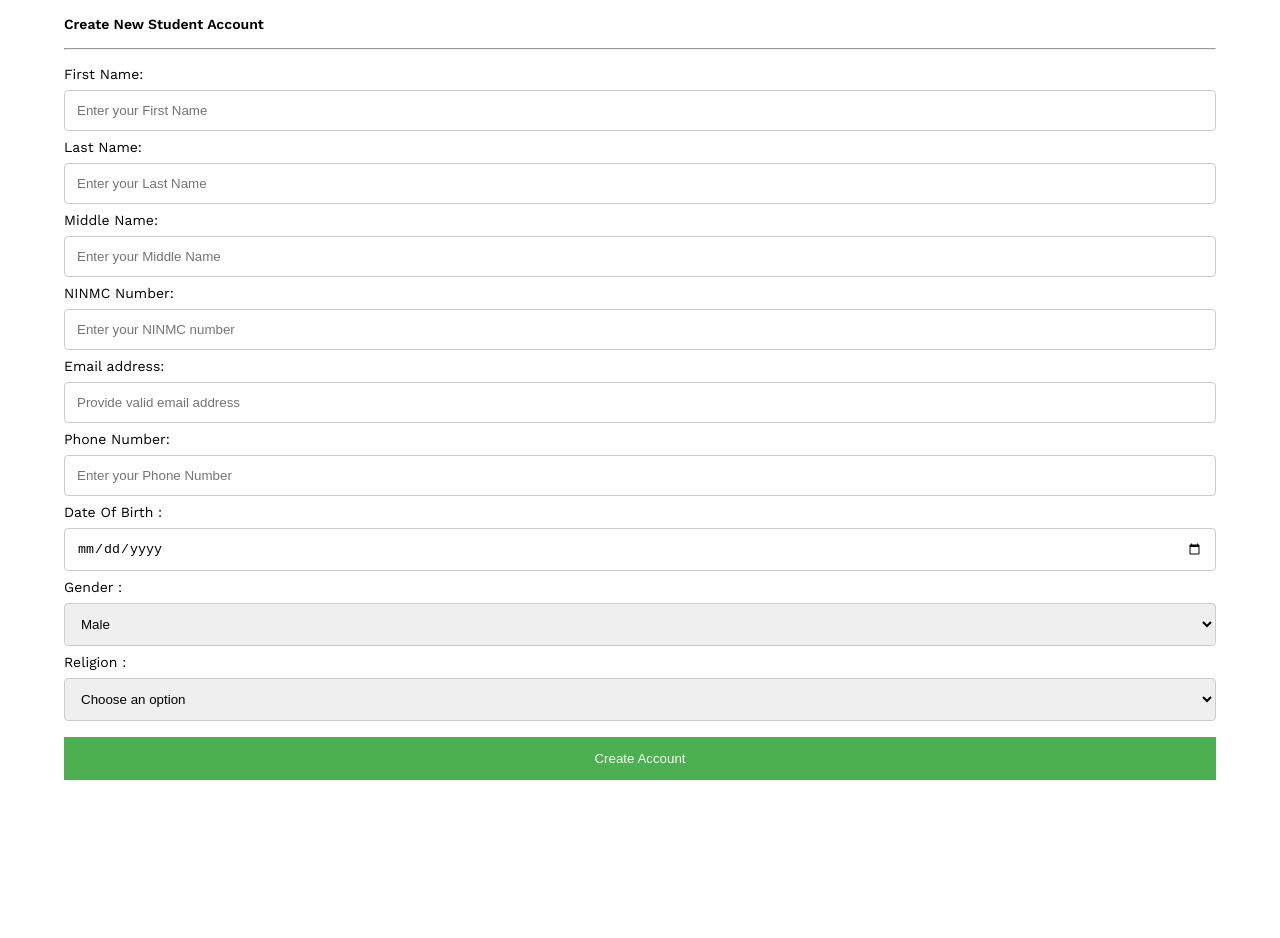
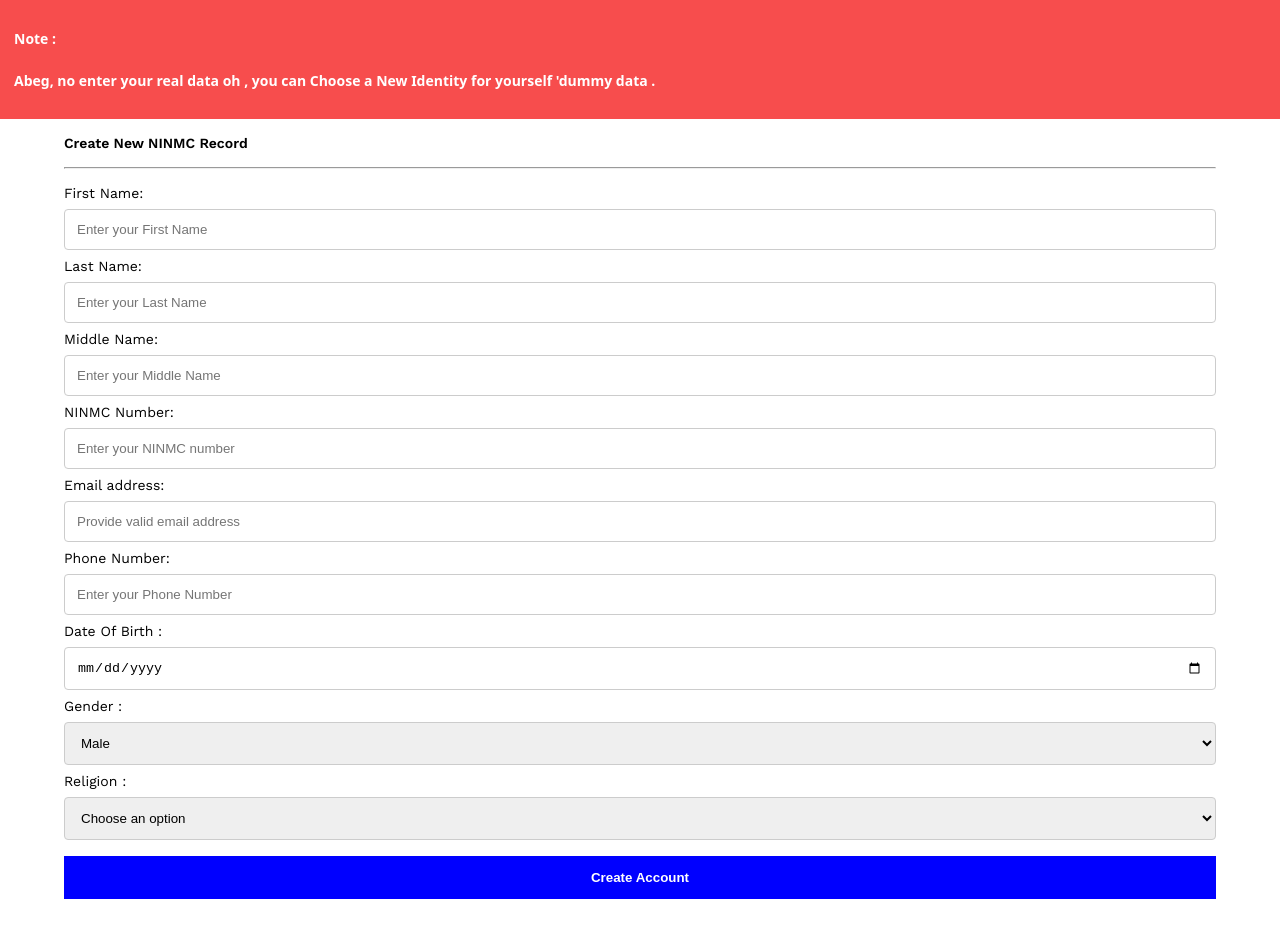
Before and after one commit to blyncnov/neuralposts, a Next.js app: page /ninmc in a window 1280 px wide. Before the commit the page ends 800 px from the top, so only its background shows below. Built offline with nearby package versions, Linux system fonts and the light colour scheme.

Commit message:
Nimc dummy data v1.3

```diff
--- a/pages/ninmc.js
+++ b/pages/ninmc.js
@@ -57,6 +57,15 @@
 
   return (
     <>
+      <div className="wordmote">
+        <p>
+          <strong>Note :</strong>
+          <br />
+          <br />
+          Abeg, no enter your real data oh , you can Choose a New Identity for
+          yourself &apos;dummy data .
+        </p>
+      </div>
       <div className="NeuralPost__Constraint">
         <ToastContainer />
 
@@ -64,7 +73,7 @@
           <br />
           <div className="profile__other__infomation">
             <div className="profile__dashboard__widget extra__additional__info">
-              <h4>Create New Student Account</h4>
+              <h4>Create New NINMC Record</h4>
               <br />
               <hr />
               <br></br>
@@ -166,6 +175,8 @@
           </div>
         </div>
       </div>
+      <br />
+      <br />
     </>
   );
 };
--- a/styles/globals.css
+++ b/styles/globals.css
@@ -50,13 +50,25 @@
     Oxygen, Ubuntu, Cantarell, "Open Sans", "Helvetica Neue", sans-serif;
 }
 
+.wordmote {
+  width: 100%;
+  background-color: rgb(247, 77, 77);
+  padding: 2em 1em;
+  color: white;
+  font-weight: 600;
+  font-family: system-ui, -apple-system, BlinkMacSystemFont, "Segoe UI", Roboto,
+    Oxygen, Ubuntu, Cantarell, "Open Sans", "Helvetica Neue", sans-serif;
+  line-height: 1.5;
+}
+
 .changepassword {
-  background-color: #4caf50;
+  background-color: blue;
   color: white;
   padding: 14px 20px;
   margin: 8px 0;
   border: none;
   cursor: pointer;
+  font-weight: 600;
   width: 100%;
 }
 
```
